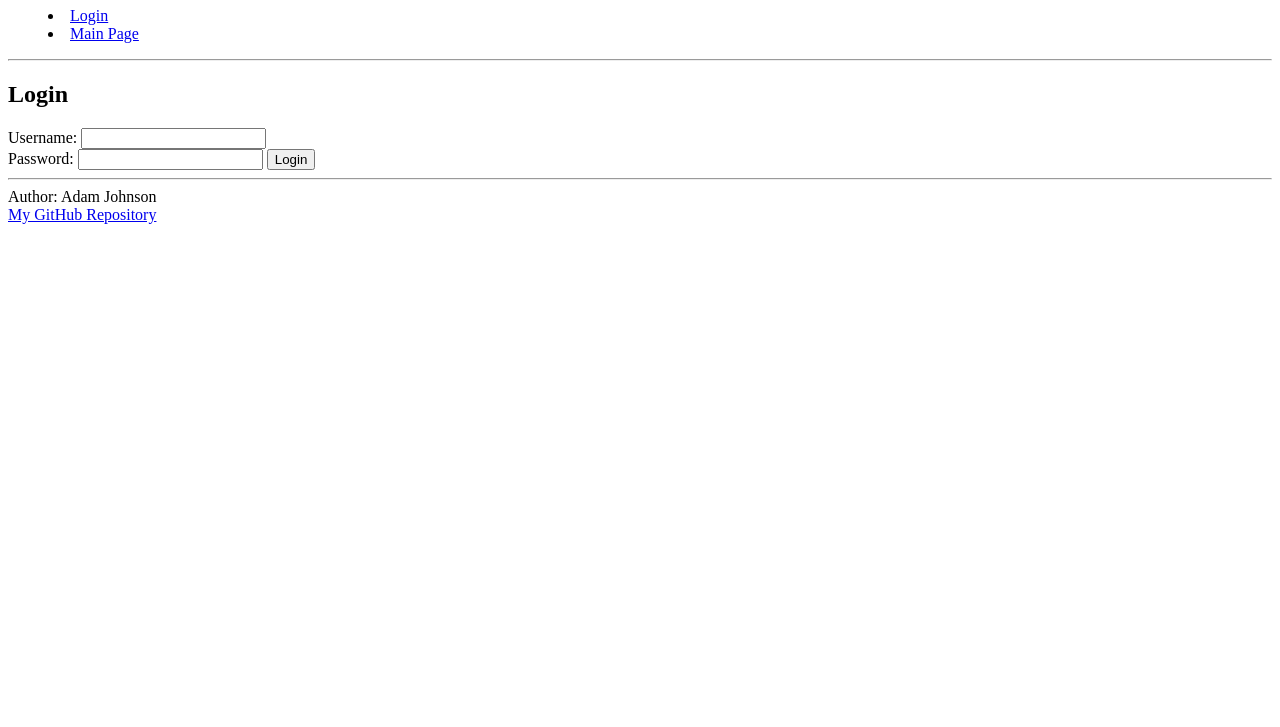
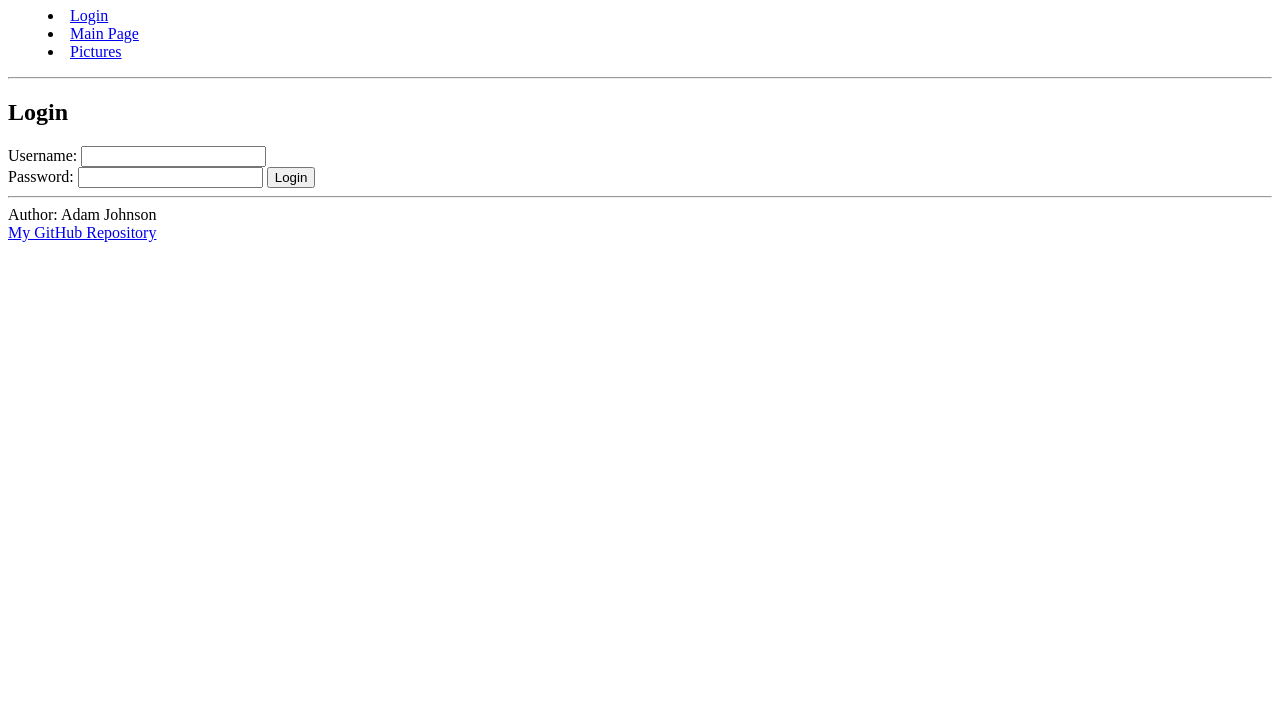
Before and after one commit to stamphen/startup, a plain HTML site: page index.html in a window 1280 px wide. Shown: the part 73-800 px from the top of the page. Drawn offline with Linux system fonts and the light colour scheme.

Commit message:
added pictures link to nav for login page

```diff
--- a/index.html
+++ b/index.html
@@ -17,6 +17,7 @@
                 <menu>
                     <li><a href="index.html">Login</a></li>
                     <li><a href="main.html">Main Page</a></li>
+                    <li><a href="pics.html">Pictures</a></li>
                 </menu>
             </nav>
             <hr />
```
